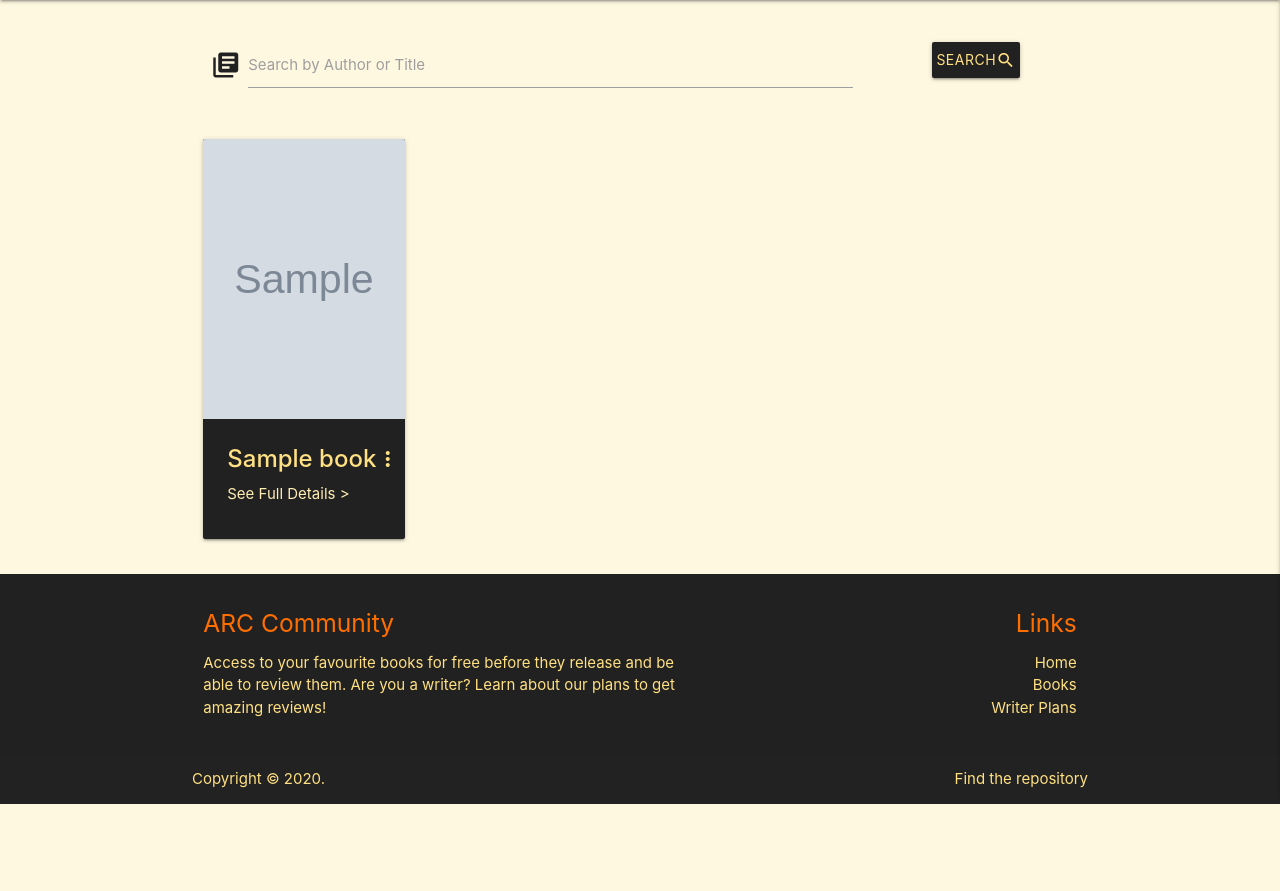
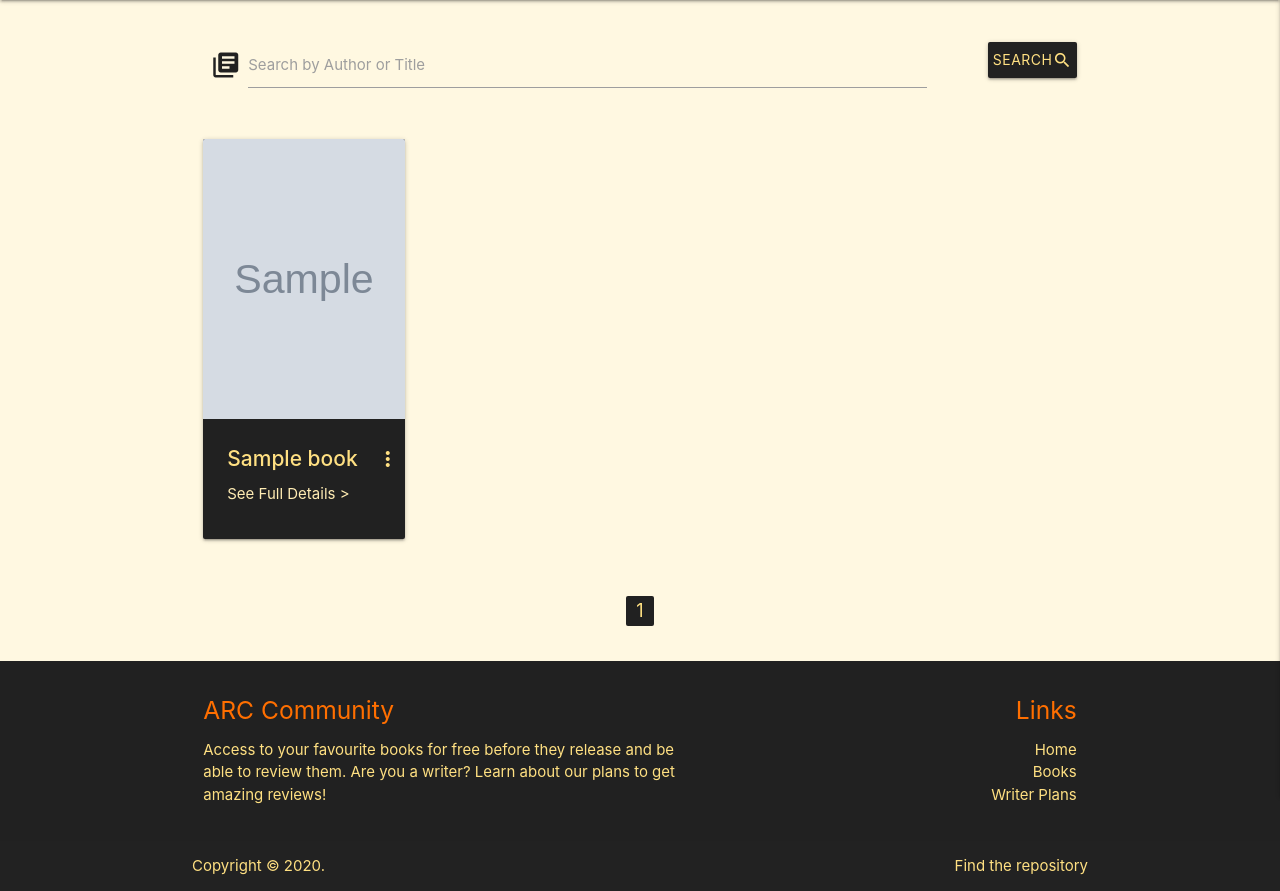
Before and after one commit to CruzZFire/ARC_Django_MS4, a Django app: page /books/ in a window 1280 px wide. Shown: the part 64-955 px from the top of the page. Before the commit the page ends 868 px from the top, so only its background shows below. Run offline with Django 3.2, Linux system fonts and the light colour scheme; tables that the repository leaves empty hold one stand-in row (values such as "Sample post"); grey boxes marked "Sample" are stand-in pictures; parts of the project's set-up code (start-up, migrations or seed data) failed here and were passed over; some libraries are stand-ins or nearby versions.

Commit message:
Added pagination to all books view and styled it

```diff
--- a/books/templates/books/books.html
+++ b/books/templates/books/books.html
@@ -3,16 +3,16 @@
 
 {% block content %}
 <div class="container">
-
+    <!-- Search Form Section -->
     <div class="row mt-3 mb-0">
         <form class="col s12 grey-text text-darken-4">
             <div class="row center-align">
-                <div class="input-field col s10 m9">
-                <i class="material-icons prefix">library_books</i>
-                <input id="icon_prefix" type="text" class="validate">
-                <label for="icon_prefix">Search by Author or Title</label>
+                <div class="input-field col s10">
+                    <i class="material-icons prefix">library_books</i>
+                    <input id="icon_prefix" type="text" class="validate">
+                    <label for="icon_prefix">Search by Author or Title</label>
                 </div>
-                <div class="input-field col s2 m3">
+                <div class="input-field col s2 right-align">
                     <button type="submit" class="waves-effect waves-light btn grey darken-4 amber-text text-lighten-3">
                         <div class="row valign-wrapper">
                             <span class="hide-on-small-only">Search </span>
@@ -23,16 +23,16 @@
             </div>
         </form>
     </div>
-
+    <!-- Book Cards Loop -->
     <div class="row">
-        {% for book in books %}
-        <div class="col s12 m4 l3">
-            <div class="card medium grey darken-4">
-                <div class="card-image waves-effect waves-block waves-light text-center">
+        {% for book in paginated_books %}
+        <div class="col s12 m4 l3 card-full-div">
+            <div class="card medium grey darken-4 hoverable">
+                <div class="card-image waves-effect waves-block waves-light">
                     <img class="activator" src="{{ book.image_url }}">
                 </div>
                 <div class="card-content amber-text text-lighten-3">
-                    <span class="card-title activator truncate"><strong>{{ book.title }}</strong>
+                    <span class="card-title truncate activator"><strong>{{ book.title }}</strong>
                         <i class="material-icons right">more_vert</i>
                     </span>
                     <span>
@@ -55,6 +55,38 @@
             </div>
         </div>
         {% endfor %}
+        <!-- Pagination Section -->
+        <ul class="col s12 pagination center-align">
+            {% if paginated_books.has_previous %}
+            <li class="mt-3">
+                <a href="?{{ page_request }}={{ paginated_books.previous_page_number }}">
+                    <i class="material-icons">chevron_left</i>
+                </a>
+            </li>
+            <li class="waves-effect mt-3">
+                <a href="?{{ page_request }}={{ paginated_books.previous_page_number }}">
+                    {{ paginated_books.previous_page_number }}
+                </a>
+            </li>
+            {% endif %}
+            <li class="active mt-3">
+                <a href="?{{ page_request }}={{ paginated_books.number }}">
+                    {{ paginated_books.number }}
+                </a>
+            </li>
+            {% if paginated_books.has_next %}
+            <li class="waves-effect mt-3">
+                <a href="?{{ page_request }}={{ paginated_books.next_page_number }}">
+                    {{ paginated_books.next_page_number }}
+                </a>
+            </li>
+            <li class="waves-effect mt-3">
+                <a href="?{{ page_request }}={{ paginated_books.next_page_number }}">
+                    <i class="material-icons">chevron_right</i>
+                </a>
+            </li>
+            {% endif %}
+        </ul>
     </div>
 
 </div>
--- a/books/views.py
+++ b/books/views.py
@@ -1,6 +1,7 @@
-from django.shortcuts import render, redirect, reverse, get_object_or_404
 from django.contrib import messages
 from django.contrib.auth.decorators import login_required
+from django.core.paginator import Paginator, EmptyPage, PageNotAnInteger
+from django.shortcuts import render, redirect, reverse, get_object_or_404
 
 from .models import Book
 
@@ -8,9 +9,19 @@ from .models import Book
 def all_books(request):
     """" A view for all books page, filter and sort functions """
     books = Book.objects.all().order_by('title')
+    paginator = Paginator(books, 24)
+    page_request = 'page'
+    page = request.GET.get(page_request)
+    try:
+        paginated_books = paginator.page(page)
+    except PageNotAnInteger:
+        paginated_books = paginator.page(1)
+    except EmptyPage:
+        paginated_books = paginator.page(paginator.num_pages)
 
     context = {
-        "books": books,
+        "paginated_books": paginated_books,
+        "page_request": page_request,
     }
 
     return render(request, 'books/books.html', context)
--- a/static/css/base.css
+++ b/static/css/base.css
@@ -101,6 +101,10 @@ form a {
 
 /* Products */
 
+.card-title {
+    font-size: 140% !important;
+}
+
 .card-image {
     min-height: 70%;
 }
@@ -118,6 +122,18 @@ form a {
     position: absolute;
     right: 5px;
     top: 5px;
+}
+
+.pagination li a {
+    color: #212121;
+}
+
+.pagination li.active {
+    background-color: #212121;
+}
+
+.pagination li.active a {
+    color: #ffe082;
 }
 
 /* ------------------------------- bootstrap toasts */
@@ -139,6 +155,17 @@ form a {
 
 /* -------------- Media Queries -------------- */
 
+@media screen and (max-width: 600px) {
+    .card-full-div {
+        display: flex;
+        justify-content: center;
+    }
+
+    .card {
+        width: 250px;
+    }
+}
+
 @media screen and (min-width: 480px) {
     .header-wrapper {
         min-height: auto;
```
